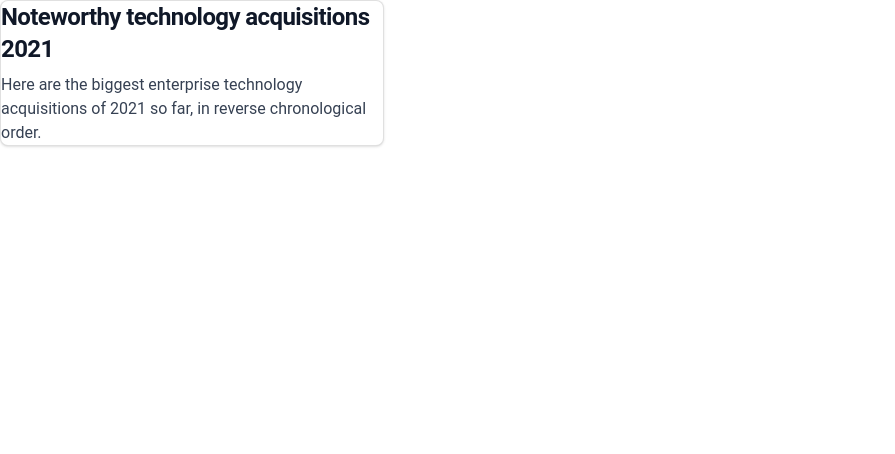
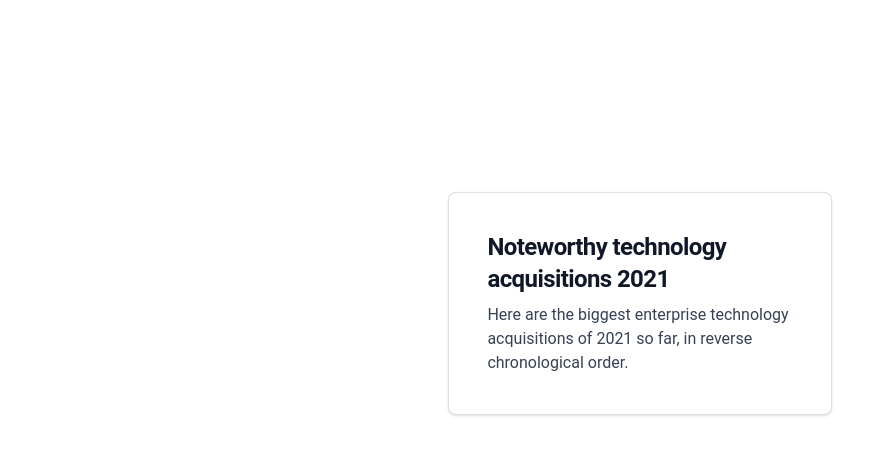
Before and after one commit to Jetrossgalinato/Chatter-box, a Vue app: page / in a window 1280 px wide. Shown: the top 454 px of the page, without its empty margins (0-895 px from the left). Built offline with nearby package versions, Linux system fonts and the light colour scheme.

Commit message:
added style in card

```diff
--- a/src/views/Forms/LoginForm.vue
+++ b/src/views/Forms/LoginForm.vue
@@ -1,7 +1,7 @@
 <template>
   <a
     href="#"
-    class="block max-w-sm p-6 bg-white border border-gray-200 rounded-lg shadow-sm hover:bg-gray-100 dark:bg-gray-800 dark:border-gray-700 dark:hover:bg-gray-700"
+    class="card block max-w-sm p-6 bg-white border border-gray-200 rounded-lg shadow-sm hover:bg-gray-100 dark:bg-gray-800 dark:border-gray-700 dark:hover:bg-gray-700"
   >
     <h5 class="mb-2 text-2xl font-bold tracking-tight text-gray-900 dark:text-white">
       Noteworthy technology acquisitions 2021
@@ -13,4 +13,10 @@
   </a>
 </template>
 <script setup></script>
-<style scoped></style>
+<style scoped>
+.card {
+  margin-top: 15%;
+  margin-left: 35%;
+  padding: 3%;
+}
+</style>
```
